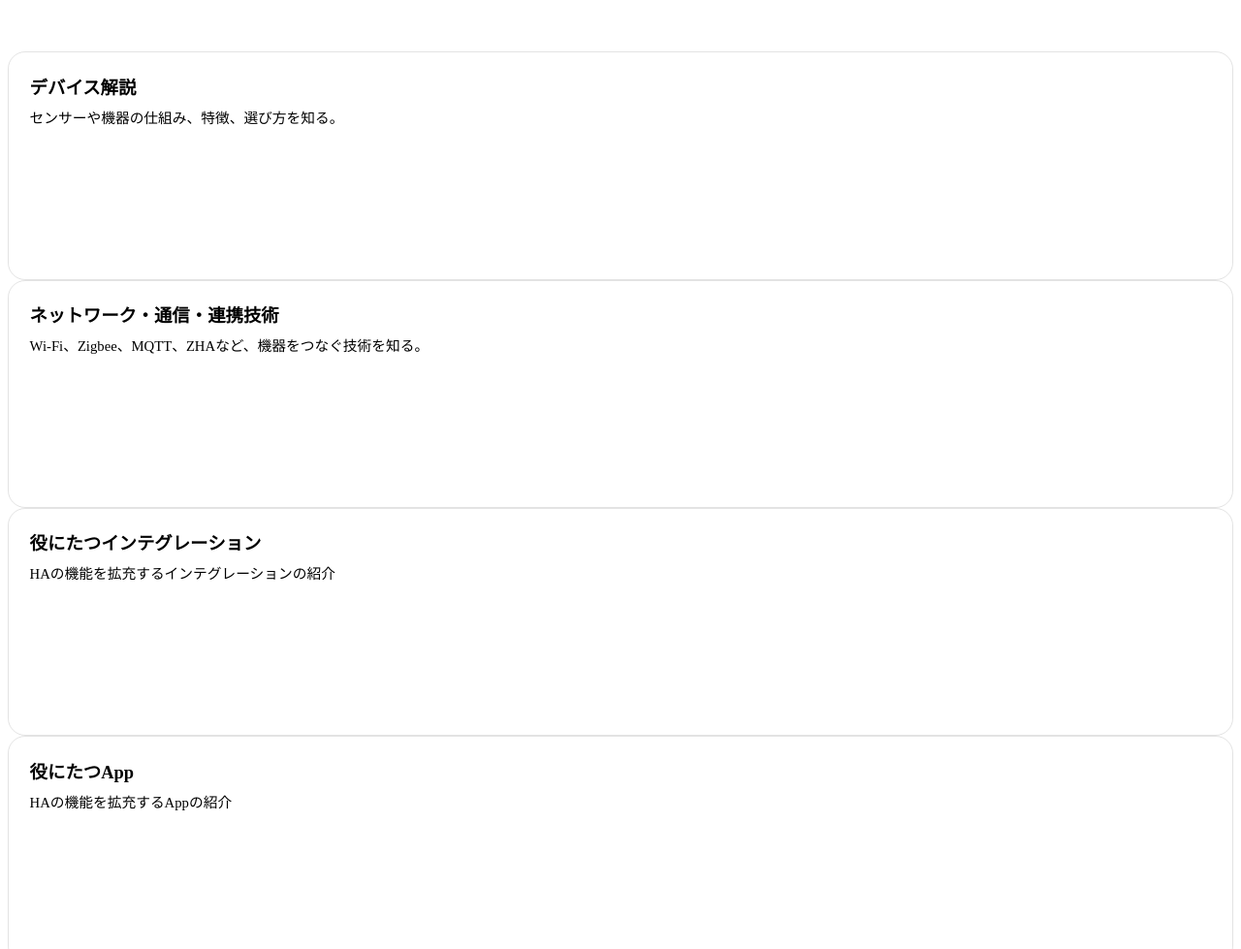
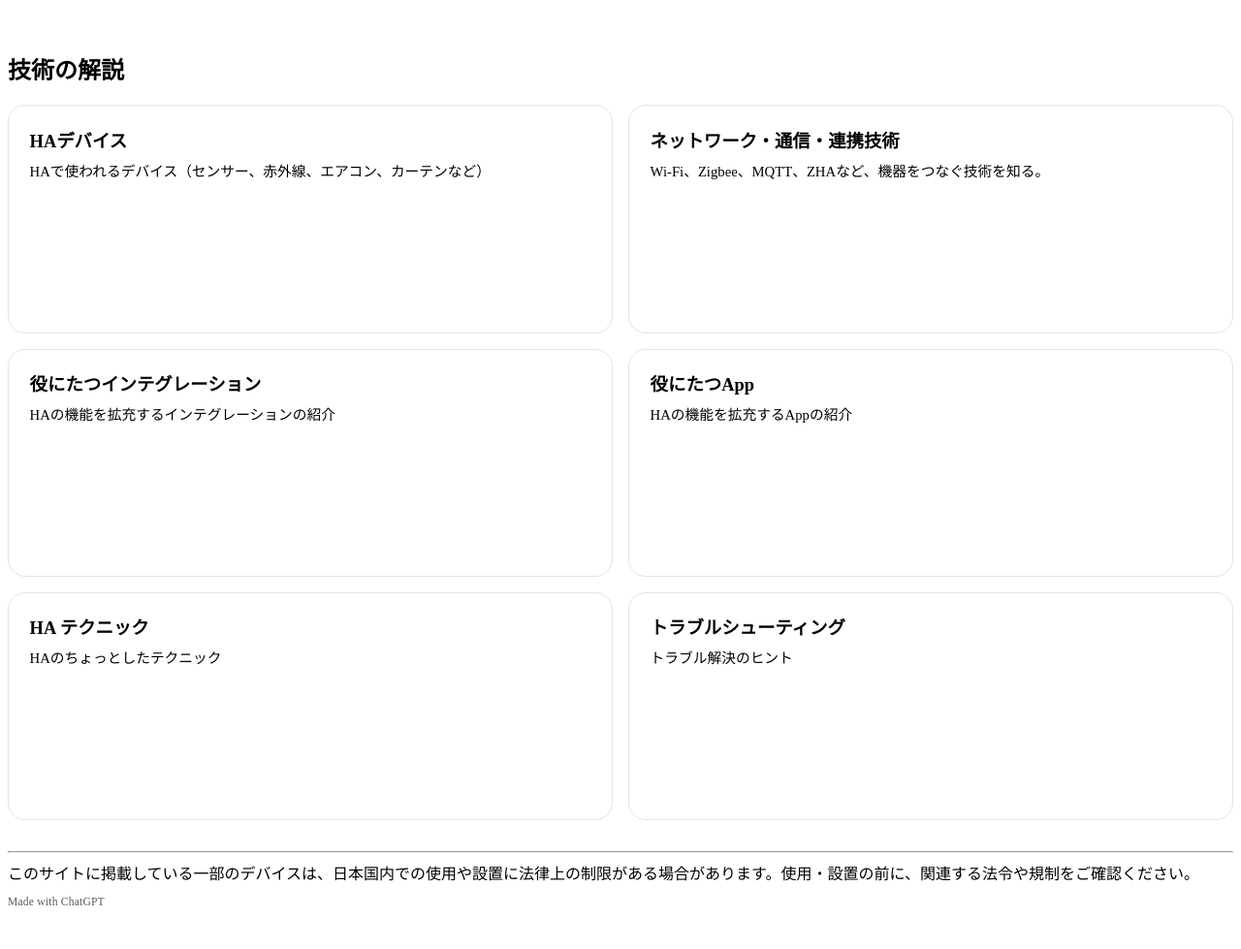
Before and after one commit to Yamawine408/ha-use-cases, an Astro site: page / in a window 1280 px wide. Shown: the part 1038-2017 px from the top of the page at 97% size. After the commit the page ends 1982 px from the top, so only its background shows below. Built offline with nearby package versions, Linux system fonts and the light colour scheme; Astro itself is replaced by a stand-in of ours.

Commit message:
more changes

```diff
--- a/src/pages/index.astro
+++ b/src/pages/index.astro
@@ -42,9 +42,13 @@ const categories = [...new Set(cases.map((c) => c.data.category))].sort();
     </div>
   </section>
   <section class="idea-hub" aria-label="技術解説">
+    <div class="idea-hub-head">
+      <h2>技術の解説</h2>
+    </div>
+    <div class="idea-grid">
       <a class="idea-card" href={baseUrl + 'devices/'}>
-        <h3>デバイス解説</h3>
-        <p>センサーや機器の仕組み、特徴、選び方を知る。</p>
+        <h3>HAデバイス</h3>
+        <p>HAで使われるデバイス（センサー、赤外線、エアコン、カーテンなど）</p>
       </a>
       <a class="idea-card" href={baseUrl + 'network/'}>
         <h3>ネットワーク・通信・連携技術</h3>
```
